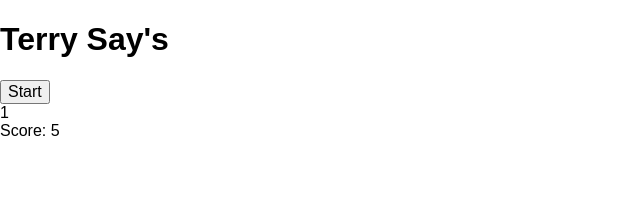
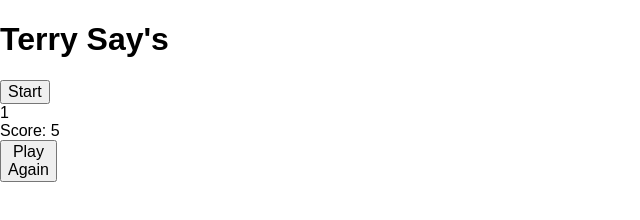
Before and after one commit to tdrobinson94/terry-says-game, a website with bundled scripts: page app/index.html in a window 1280 px wide. Both pictures are taken after a click on the button "Start". Shown: the whole page, without its empty margins (0-640 px from the left). Built offline with nearby package versions, Linux system fonts and the light colour scheme; files whose address does not match are found by name.

Commit message:
changed the restart button to play again

```diff
--- a/src/js/classes/game.js
+++ b/src/js/classes/game.js
@@ -7,19 +7,26 @@ class Game {
     this.level = new Level();
     this.clickedColor = [];
     this.clickedIndex = 0;
+    // this.score = 0;
   }
   gameStart(){
     this.status = true;
+    $('.board-container').append(`
+    <form class="begin-game">
+      <button class="start-button">Play <br> Again</button>
+    </form>`);
   }
   gameOver(){
     this.status = false;
+    $('.game-over').html(`<span class="game-over-text">OVER</span>`);
   }
   Select(color){
   if(this.status == false){
-    alert('Please click Start to begin');
+    // alert('Please click Start to begin');
   } else if (this.status == true){
     if (this.level.sequence[this.clickedIndex] == color){
       this.clickedColor.push(color);
+      // this.score = ((this.score + 5) * 2) - 5;
       this.clickedIndex ++;
       if(this.level.sequence.length == this.clickedColor.length){
         this.level.nextStage();
--- a/src/js/classes/level.js
+++ b/src/js/classes/level.js
@@ -11,6 +11,7 @@ class Level {
     this.stage ++;
     let newColor = _.sampleSize(choices, 1);
     this.sequence = this.sequence.concat(newColor);
+    // $().addClass('flash');
     this.score = ((this.score + 5) * 2) - 5;
   }
 
--- a/src/js/main.js
+++ b/src/js/main.js
@@ -21,6 +21,7 @@ $('.green').on('click', function(){
   console.log(newGame.clickedColor);
 });
 
+
 $('.yellow').on('click', function(){
   newGame.Select('yellow');
   console.log(newGame.clickedColor);
--- a/src/sass/main.scss
+++ b/src/sass/main.scss
@@ -33,7 +33,7 @@
           border: none;
           font-size: 50px;
           position: absolute;
-          top: 35%;
+          bottom: 55%;
           left: 15%;
           transition: color .2s ease-in-out;
         }
@@ -115,3 +115,6 @@
 .disappear{
   display: none;
 }
+.flash{
+  opacity: .5;
+}
```
Also changed, not shown: test/test.js (+1 -0 lines).
